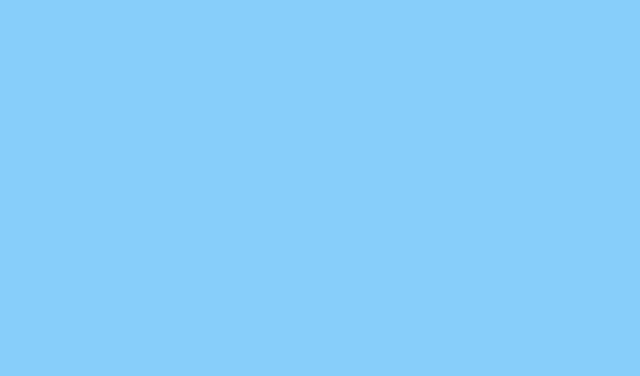
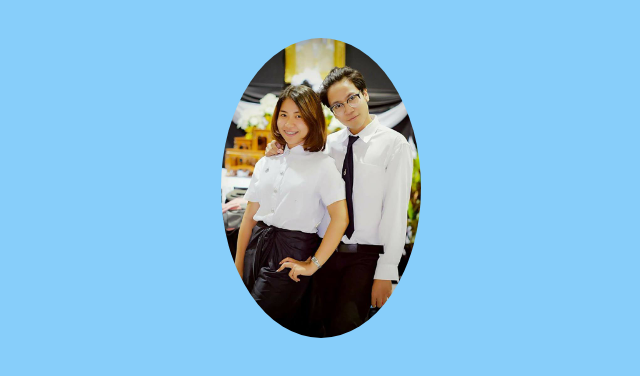
Before and after one commit to 5830213036/demoprofile, a plain HTML site: page index.html in a window 1280 px wide. Shown: the whole page, without its empty margins (319-959 px from the left). Drawn offline with Linux system fonts and the light colour scheme.

Commit message:
addprofile pic

```diff
--- a/index.html
+++ b/index.html
@@ -8,6 +8,7 @@
     <link rel="stylesheet" href="index.css">
 </head>
 <body>
+    <div class="profile-pic"><img class="img-circle" src="images/1.jpg" alt="" ></div>
 
 </body>
 </html>
```
